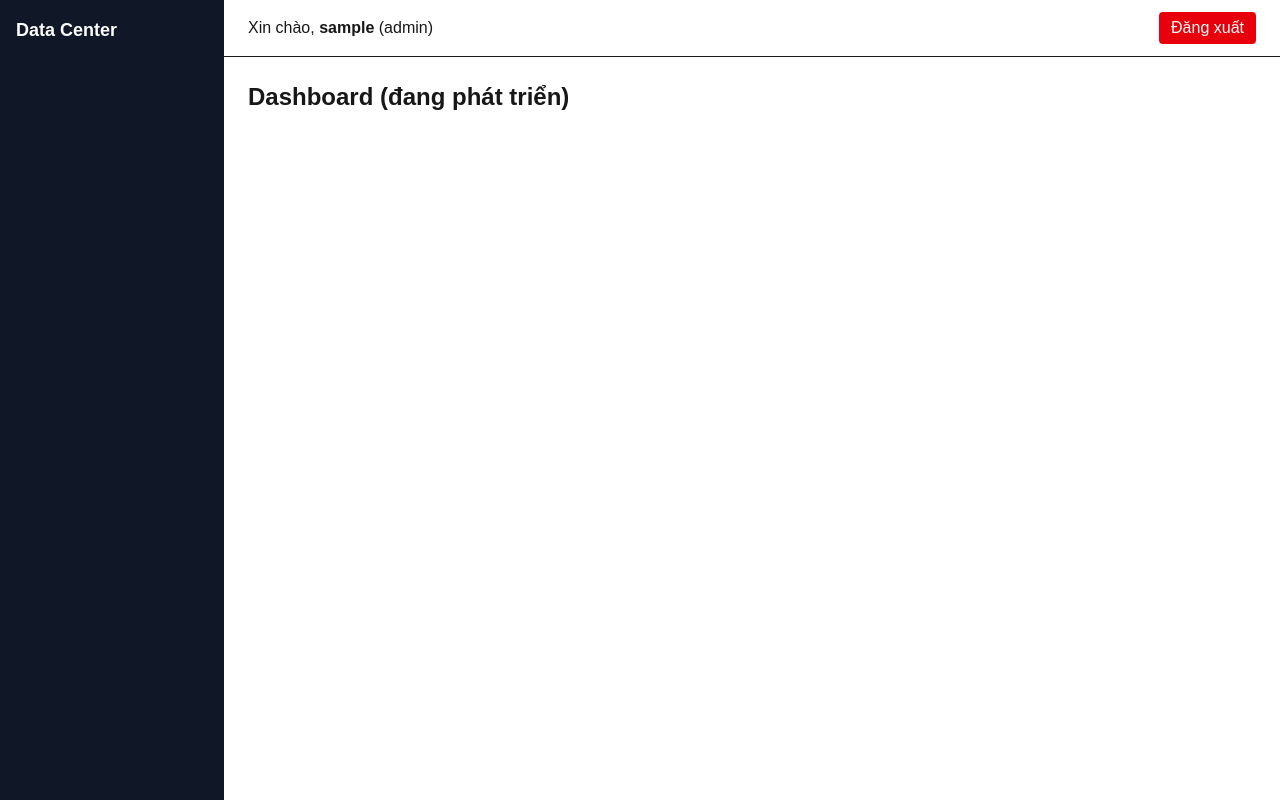
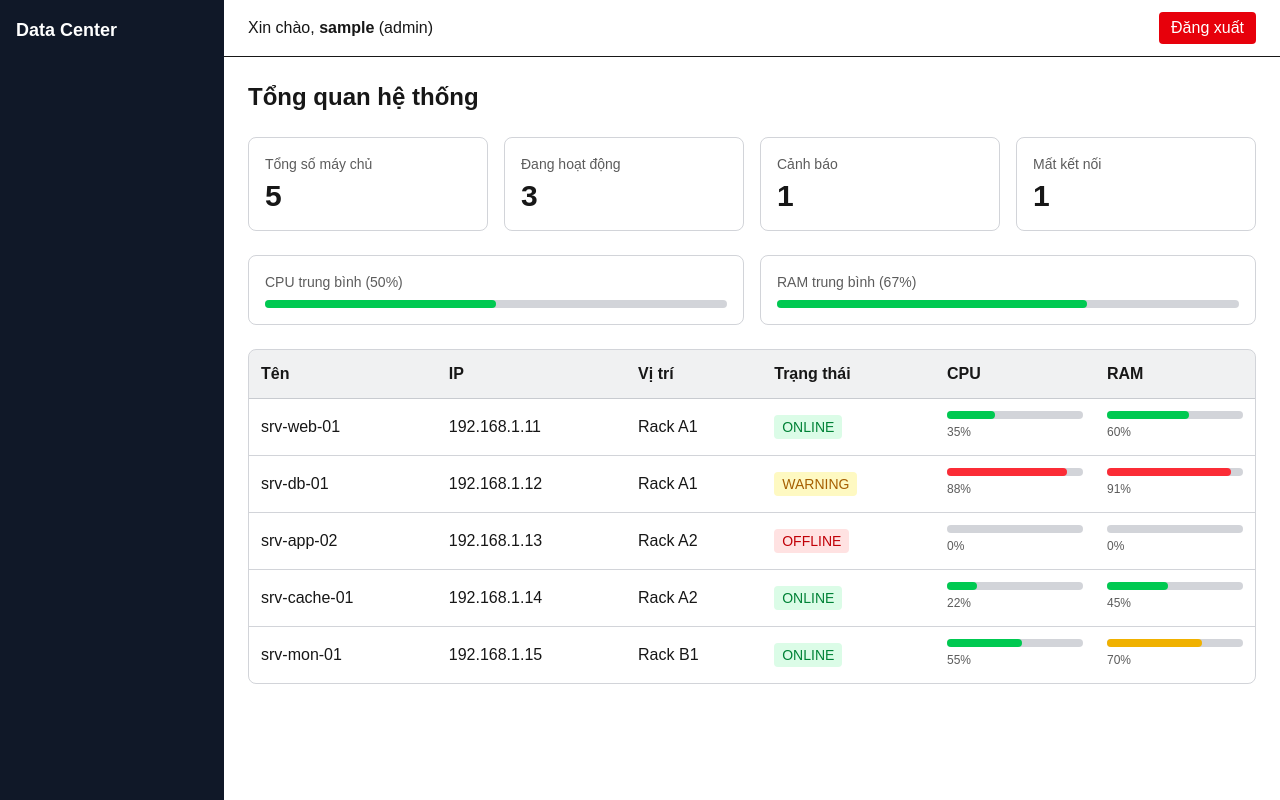
Before and after one commit to tranhoangphuc41207-stack/Cong_nghe_phan_mem, a Next.js app in the folder web/: page /dashboard in a window 1280 px wide. Built offline with nearby package versions, Linux system fonts and the light colour scheme; sample sign-in values are in the browser's storage.

Commit message:
[Feature] KAN-60: add dashboard overview with mock server data

```diff
--- a/web/src/app/(dashboard)/dashboard/page.tsx
+++ b/web/src/app/(dashboard)/dashboard/page.tsx
@@ -1,5 +1,101 @@
-export default function DashboardPage() {
+import { mockServers } from "@/lib/dashboard-mock";
+import { ServerStatus } from "@/types";
+
+const STATUS_STYLE: Record<ServerStatus, string> = {
+  ONLINE: "bg-green-100 text-green-700",
+  WARNING: "bg-yellow-100 text-yellow-700",
+  OFFLINE: "bg-red-100 text-red-700",
+};
+
+// Thanh phần trăm: xanh bình thường, vàng từ 70%, đỏ từ 85%
+function Bar({ value }: { value: number }) {
+  const color =
+    value >= 85 ? "bg-red-500" : value >= 70 ? "bg-yellow-500" : "bg-green-500";
   return (
-    <div className="p-6 text-2xl font-bold">Dashboard (đang phát triển)</div>
+    <div className="h-2 w-full rounded bg-gray-500/30">
+      <div className={`h-2 rounded ${color}`} style={{ width: `${value}%` }} />
+    </div>
   );
 }
+
+function StatCard({ title, value }: { title: string; value: number }) {
+  return (
+    <div className="rounded-lg border border-gray-500/30 p-4">
+      <p className="text-sm opacity-70">{title}</p>
+      <p className="mt-1 text-3xl font-bold">{value}</p>
+    </div>
+  );
+}
+
+export default function DashboardPage() {
+  const servers = mockServers;
+  const count = (s: ServerStatus) => servers.filter((x) => x.status === s).length;
+
+  // Trung bình CPU, RAM của các máy đang hoạt động
+  const active = servers.filter((x) => x.status !== "OFFLINE");
+  const avg = (key: "cpu" | "ram") =>
+    active.length
+      ? Math.round(active.reduce((sum, x) => sum + x[key], 0) / active.length)
+      : 0;
+
+  return (
+    <div className="space-y-6 p-6">
+      <h1 className="text-2xl font-bold">Tổng quan hệ thống</h1>
+
+      <div className="grid grid-cols-2 gap-4 lg:grid-cols-4">
+        <StatCard title="Tổng số máy chủ" value={servers.length} />
+        <StatCard title="Đang hoạt động" value={count("ONLINE")} />
+        <StatCard title="Cảnh báo" value={count("WARNING")} />
+        <StatCard title="Mất kết nối" value={count("OFFLINE")} />
+      </div>
+
+      <div className="grid gap-4 md:grid-cols-2">
+        <div className="rounded-lg border border-gray-500/30 p-4">
+          <p className="mb-2 text-sm opacity-70">CPU trung bình ({avg("cpu")}%)</p>
+          <Bar value={avg("cpu")} />
+        </div>
+        <div className="rounded-lg border border-gray-500/30 p-4">
+          <p className="mb-2 text-sm opacity-70">RAM trung bình ({avg("ram")}%)</p>
+          <Bar value={avg("ram")} />
+        </div>
+      </div>
+
+      <div className="overflow-x-auto rounded-lg border border-gray-500/30">
+        <table className="w-full text-left">
+          <thead className="bg-gray-500/10">
+            <tr>
+              <th className="p-3">Tên</th>
+              <th className="p-3">IP</th>
+              <th className="p-3">Vị trí</th>
+              <th className="p-3">Trạng thái</th>
+              <th className="w-40 p-3">CPU</th>
+              <th className="w-40 p-3">RAM</th>
+            </tr>
+          </thead>
+          <tbody>
+            {servers.map((s) => (
+              <tr key={s.id} className="border-t border-gray-500/30">
+                <td className="p-3 font-medium">{s.name}</td>
+                <td className="p-3">{s.ip}</td>
+                <td className="p-3">{s.location}</td>
+                <td className="p-3">
+                  <span className={`rounded px-2 py-1 text-sm ${STATUS_STYLE[s.status]}`}>
+                    {s.status}
+                  </span>
+                </td>
+                <td className="p-3">
+                  <Bar value={s.cpu} />
+                  <span className="text-xs opacity-70">{s.cpu}%</span>
+                </td>
+                <td className="p-3">
+                  <Bar value={s.ram} />
+                  <span className="text-xs opacity-70">{s.ram}%</span>
+                </td>
+              </tr>
+            ))}
+          </tbody>
+        </table>
+      </div>
+    </div>
+  );
+}
--- /dev/null
+++ b/web/src/lib/dashboard-mock.ts
@@ -0,0 +1,10 @@
+import { Server } from "@/types";
+
+// Dữ liệu giả để làm giao diện. Khi có API thật thì thay bằng dữ liệu từ API.
+export const mockServers: Server[] = [
+  { id: "1", name: "srv-web-01", ip: "192.168.1.11", location: "Rack A1", status: "ONLINE", cpu: 35, ram: 60, network: 120 },
+  { id: "2", name: "srv-db-01", ip: "192.168.1.12", location: "Rack A1", status: "WARNING", cpu: 88, ram: 91, network: 80 },
+  { id: "3", name: "srv-app-02", ip: "192.168.1.13", location: "Rack A2", status: "OFFLINE", cpu: 0, ram: 0, network: 0 },
+  { id: "4", name: "srv-cache-01", ip: "192.168.1.14", location: "Rack A2", status: "ONLINE", cpu: 22, ram: 45, network: 60 },
+  { id: "5", name: "srv-mon-01", ip: "192.168.1.15", location: "Rack B1", status: "ONLINE", cpu: 55, ram: 70, network: 95 },
+];
```
Also changed, not shown: web/src/types/index.ts (+13 -0 lines).
